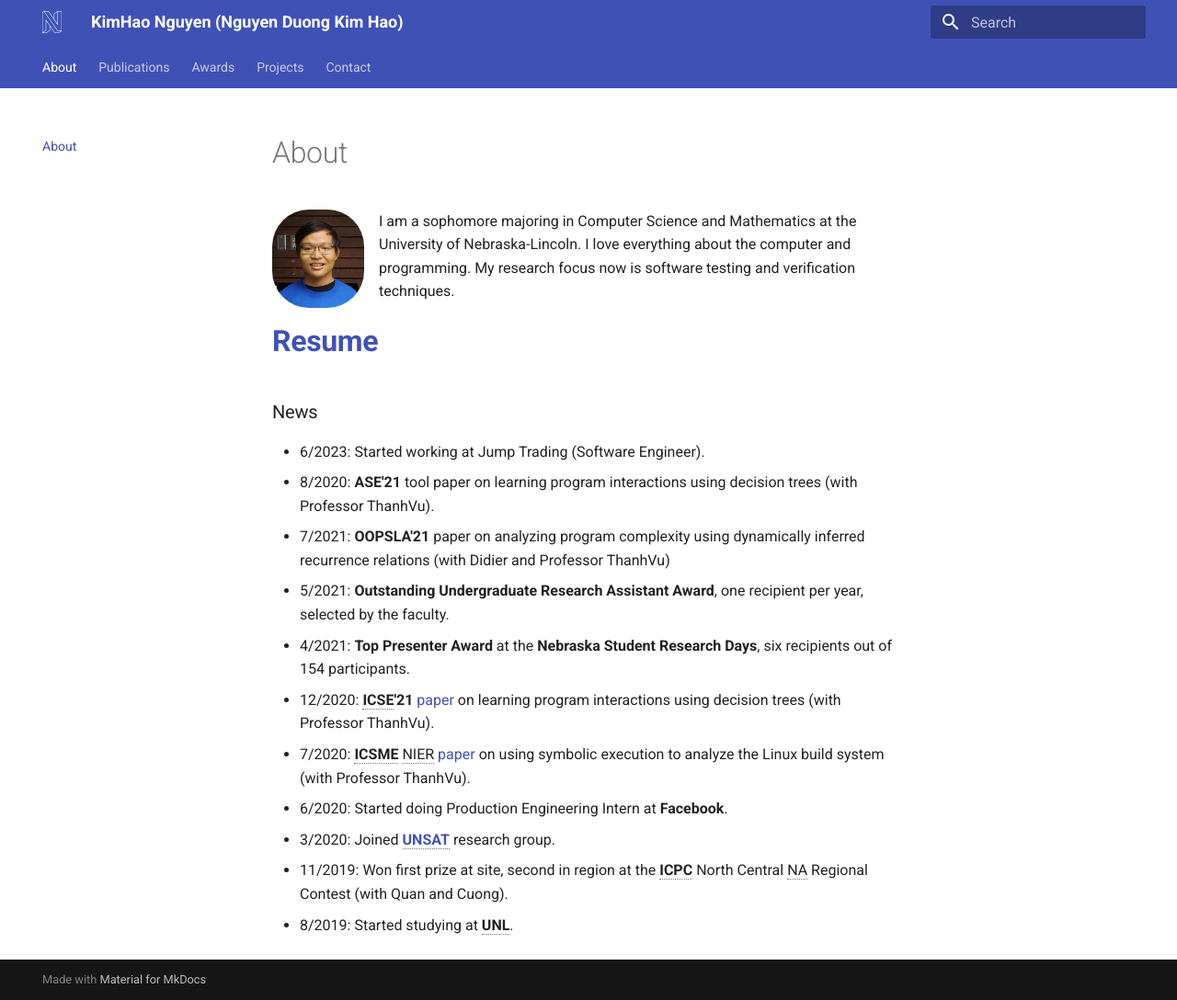
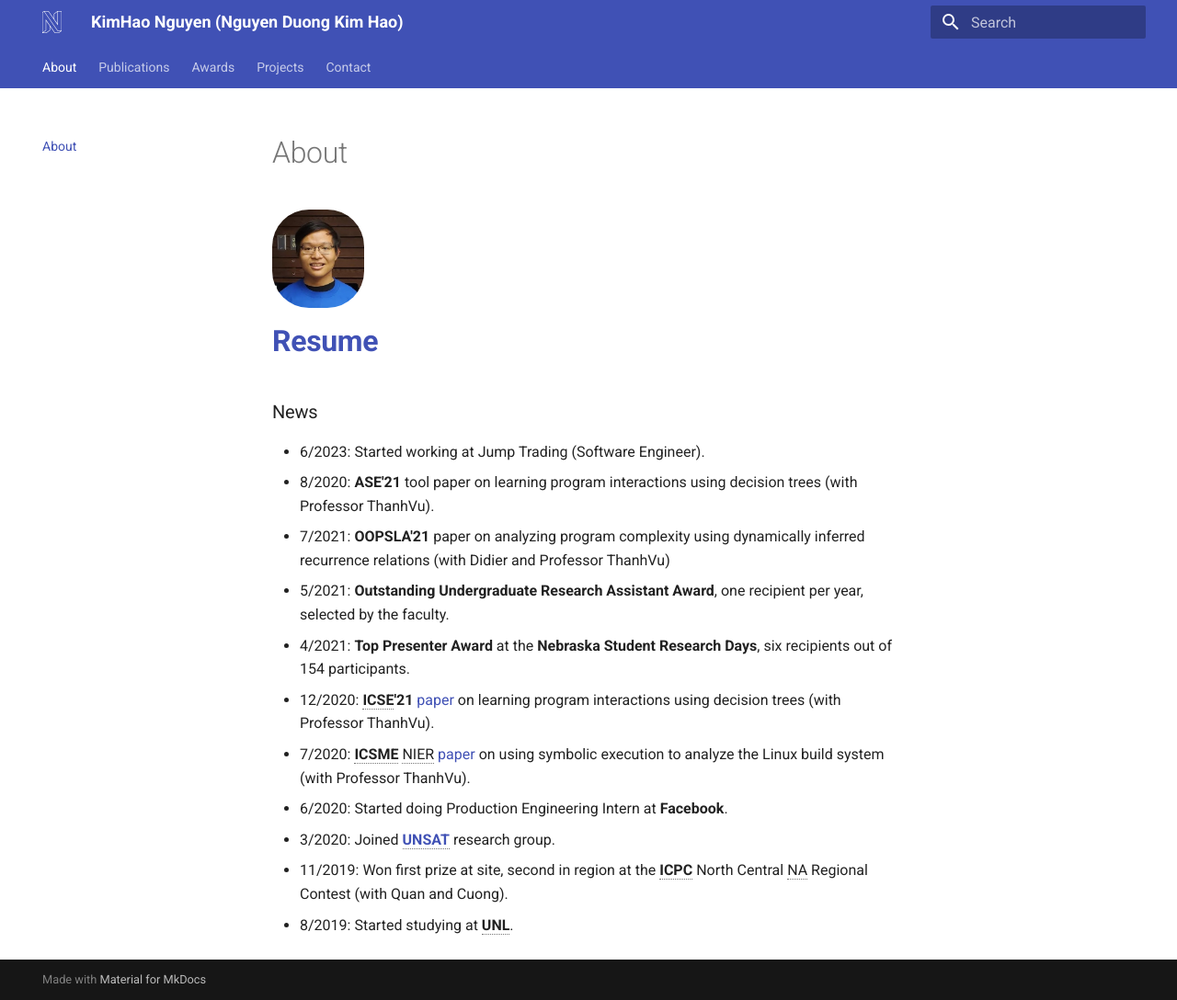
Before and after one commit to ndkimhao/ndkimhao.github.io, an MkDocs documentation site: the page built from docs/index.md, in a window 1280 px wide and 1088 px high. Shown: the whole window at 92% size. Built offline with MkDocs 1.6.1 and Material for MkDocs 9.7.7, drawn with Linux system fonts in a browser that asks for light colours.

Commit message:
Update intro

```diff
--- a/docs/index.md
+++ b/docs/index.md
@@ -1,10 +1,6 @@
 # About
 
 ![Profile Photo](images/profile-photo.jpg){: align=left width=100px style='border-radius:40px;' }
-
-I am a sophomore majoring in Computer Science and Mathematics at the University of Nebraska-Lincoln.
-I love everything about the computer and programming.
-My research focus now is software testing and verification techniques.
 
 <div style="clear:both"></div>
 
```
